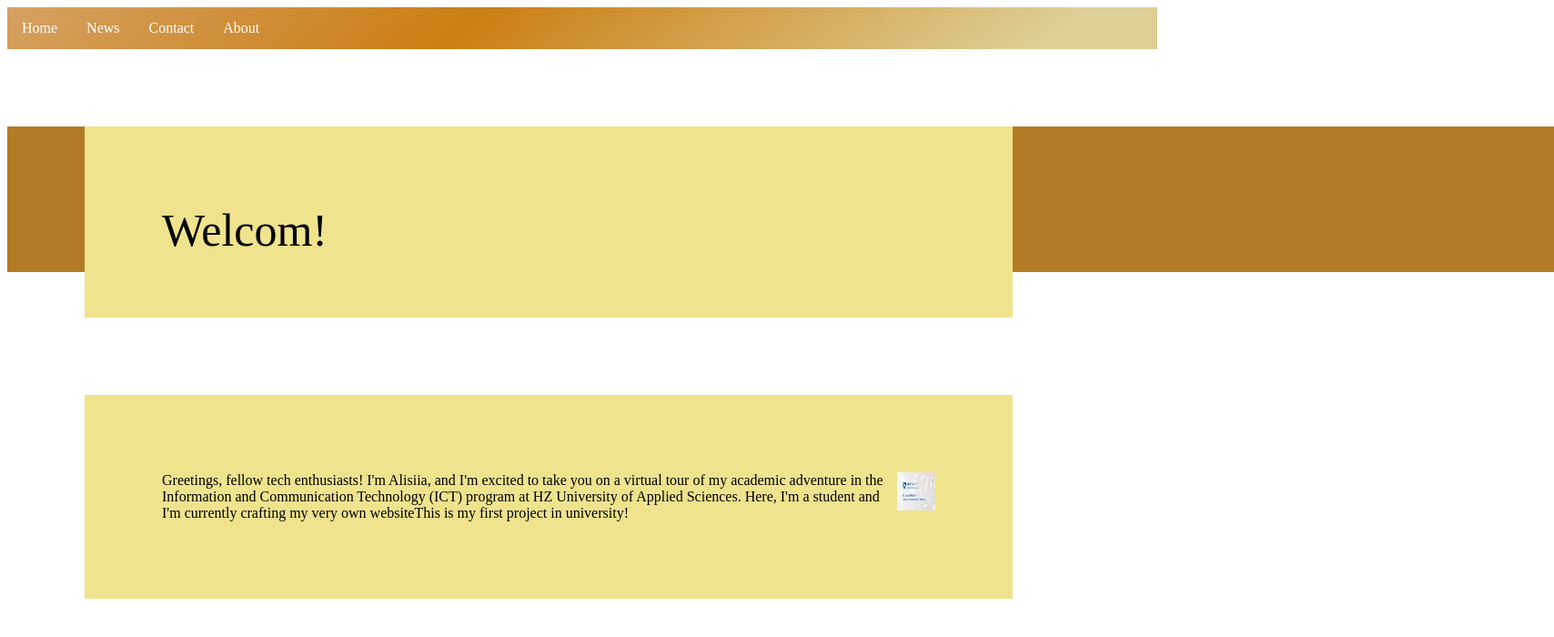
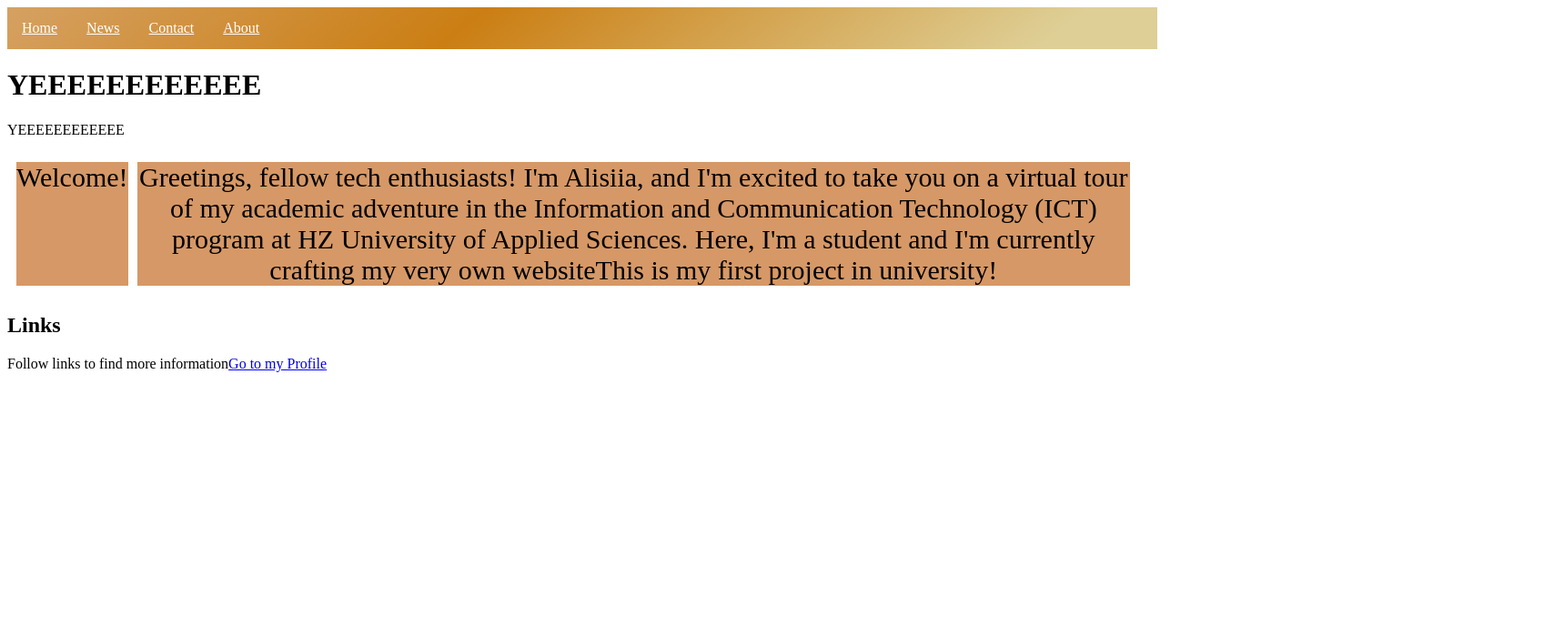
Before and after one commit to alisiia02/profile, a plain HTML site: page index.html in a window 1280 px wide. Shown: the top 700 px of the page at 91% size, 1708 px wide, since content can reach past the window. Drawn offline with Linux system fonts and the light colour scheme.

Commit message:
HELP GRID-CONTAINER

```diff
--- a/index.html
+++ b/index.html
@@ -13,21 +13,21 @@
     <li><a href="#contact">Contact</a></li>
     <li><a href="#about me">About</a></li>
    </ul>
+   <header>
+    <h1>YEEEEEEEEEEEE</h1>
+    <p>YEEEEEEEEEEEE</p>
+   </header>
+    <div class="grid-container">
+      <div>Welcome!</div>
+      <div>Greetings, fellow tech enthusiasts! I'm Alisiia, and I'm excited to take you on a virtual tour of my academic adventure in the Information and Communication Technology (ICT) program at HZ University of Applied Sciences. Here, I'm a student and I'm currently crafting my very own websiteThis is my first project in university!</div>
 
-   <text>
-    <div class="container">
-    <p style="font-size:50px;">Welcom!</p>
-    <main>
 
-     <p>
-      <img src="/images/hzimage.jpg" alt="hz-university" style="float:right;width:42px;height:42px;">
-      Greetings, fellow tech enthusiasts! I'm Alisiia, and I'm excited to take you on a virtual tour of my academic adventure in the Information and Communication Technology (ICT) program at HZ University of Applied Sciences. Here, I'm a student and I'm currently crafting my very own websiteThis is my first project in university!
-     </p>
+    </div>
+    </section>
      <h2>Links</h2>
      <p class="cta">Follow links to find more information<a href="./profile.html" arget="_blank">Go to my Profile</a></p>
-    </div>
-    </section>
-    </text>
+
+
    </main>
   </body>
 </html>
--- a/style.css
+++ b/style.css
@@ -16,10 +16,14 @@ li a {
   text-align: center;
   padding: 14px 16px;
   text-decoration: none;
+  background-color: transparent;
+  text-decoration: underline;
 }
 
 li a:hover {
   background:#5e4f4b8e
+  background-color: transparent;
+  text-decoration: underline;
 }
 
 .body {
@@ -27,19 +31,20 @@ li a:hover {
   color: #6d5f52;
 }
 
-.container {
-  display: block;
-  width: 1700px;
-  height: 160px;
-  background: rgb(180, 123, 38);
+.grid-container {
+  display: grid;
+  grid-template-columns: auto auto auto auto;
+  gap: 10px;
+
+  padding: 10px;
 }
 
-p {
-  width: 50%; /* == 400px * .5 = 200px */
-  height: 25%; /* == 160px * .25 = 40px */
-  margin: 5%; /* == 400px * .05 = 20px */
-  padding: 5%; /* == 400px * .05 = 20px */
-  background: rgb(240, 227, 142);
+
+.grid-container > div {
+  background-color: rgba(204, 127, 64, 0.8);
+
+  text-align: center;
+  font-size: 30px;
 }
 
 .round {
```
Also changed, not shown: images/hz2.jpg (added).
